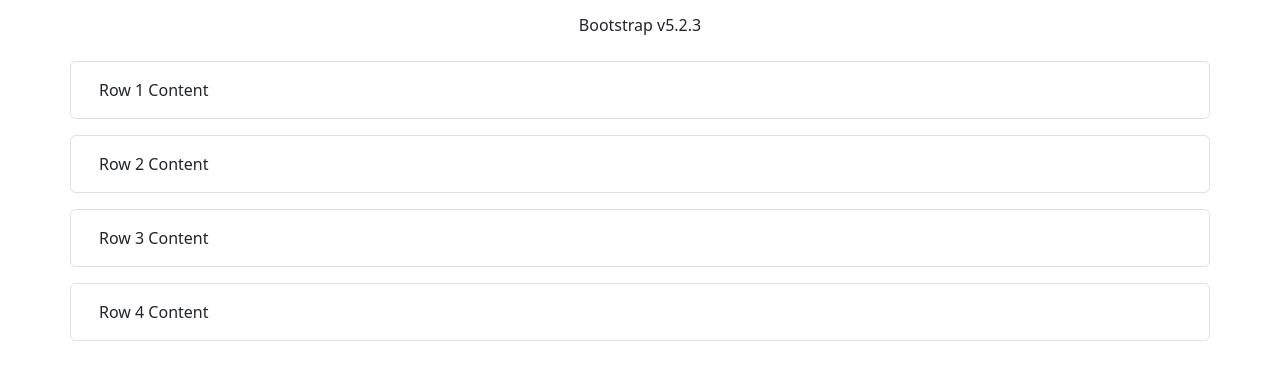
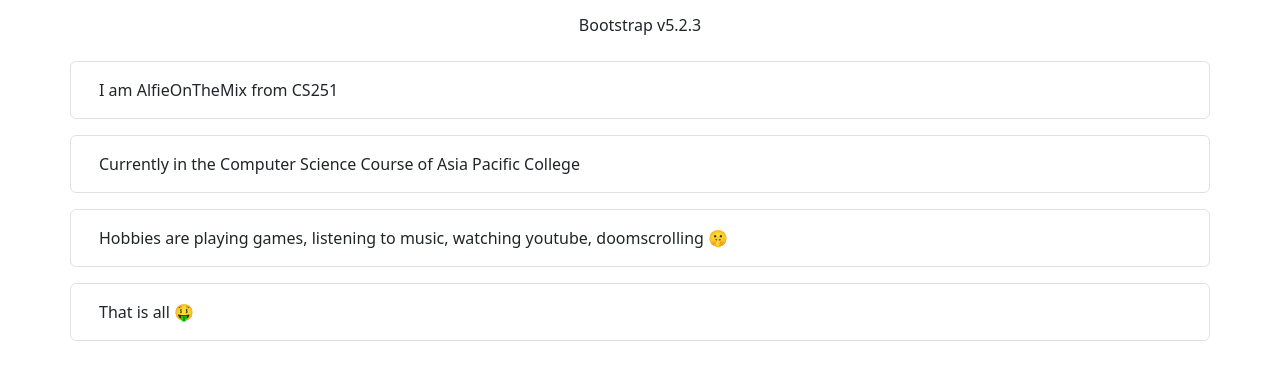
Before and after one commit to apcaegodilon/webprog-CS251-IT253-bootstrap-template, a plain HTML site: page home/index.html in a window 1280 px wide. Shown: the part 193-572 px from the top of the page. Drawn offline with nearby package versions, Linux system fonts and the light colour scheme.

Commit message:
Update index.html

```diff
--- a/home/index.html
+++ b/home/index.html
@@ -45,22 +45,22 @@
             <!-- 4 Rows with Borders -->
             <div class="row border rounded p-3 mb-3">
                 <div class="col">
-                    Row 1 Content
+                    I am AlfieOnTheMix from CS251
                 </div>
             </div>
             <div class="row border rounded p-3 mb-3">
                 <div class="col">
-                    Row 2 Content
+                    Currently in the Computer Science Course of Asia Pacific College
                 </div>
             </div>
             <div class="row border rounded p-3 mb-3">
                 <div class="col">
-                    Row 3 Content
+                    Hobbies are playing games, listening to music, watching youtube, doomscrolling 🤫
                 </div>
             </div>
             <div class="row border rounded p-3 mb-3">
                 <div class="col">
-                    Row 4 Content
+                    That is all 🤑
                 </div>
             </div>
         </div>
```
